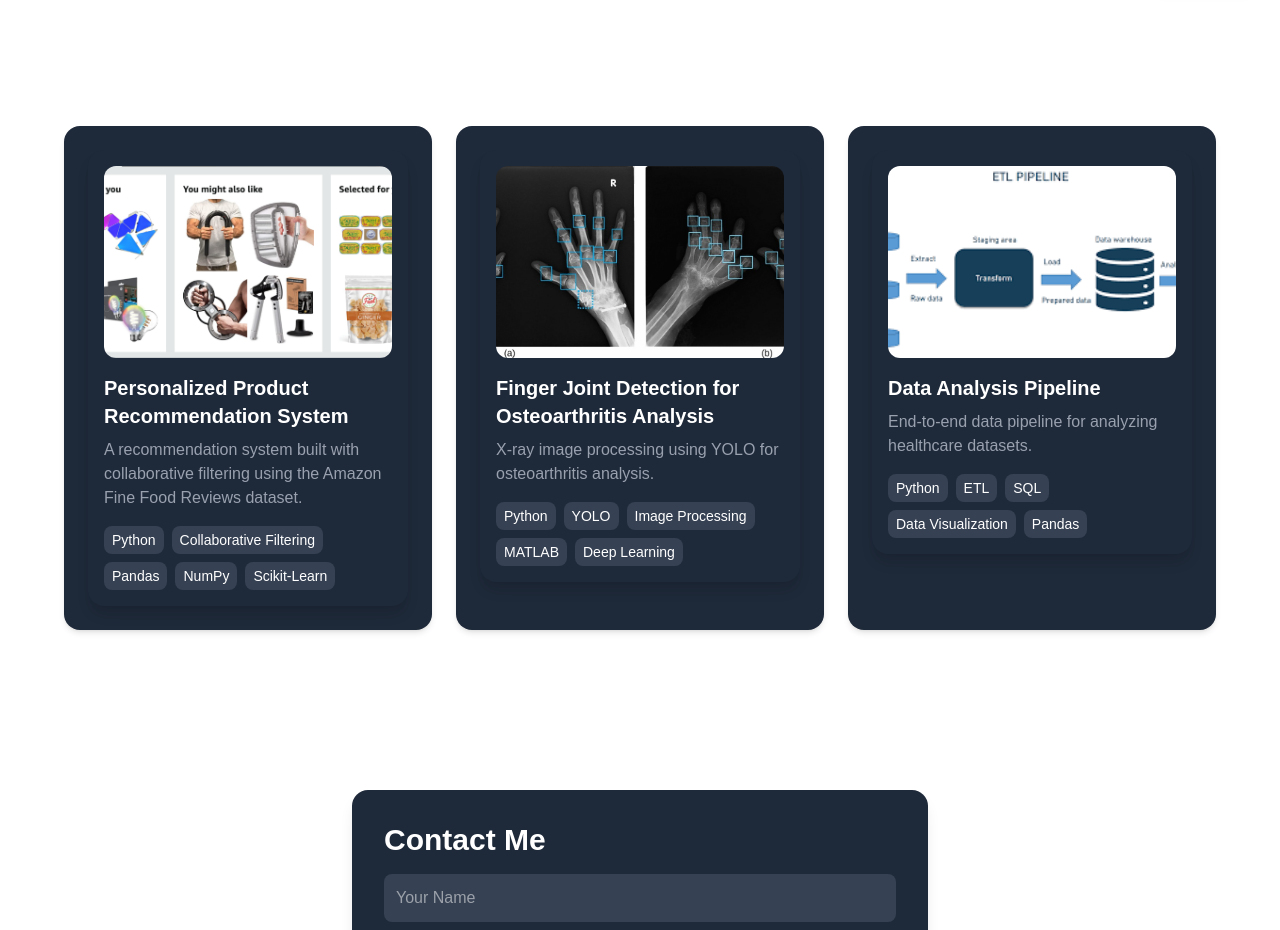
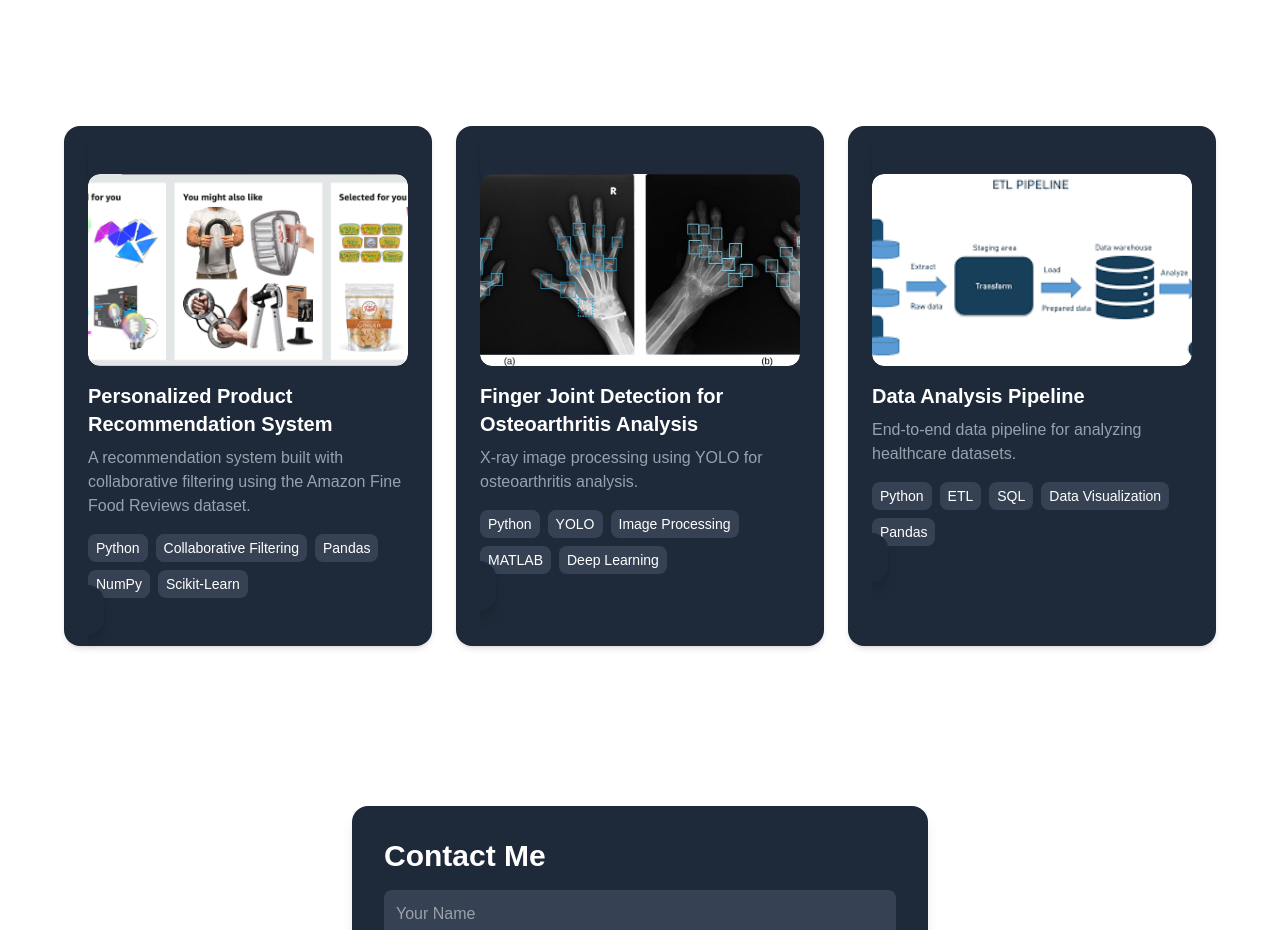
Before and after one commit to saurabh-takle/portfolio, a Next.js app in the folder front-end/: page / in a window 1280 px wide. Shown: the part 802-1732 px from the top of the page. Built offline with nearby package versions, Linux system fonts and the light colour scheme.

Commit message:
cosmetic fixes and updated projectCards

```diff
--- a/front-end/src/app/components/DownloadResume.tsx
+++ b/front-end/src/app/components/DownloadResume.tsx
@@ -15,7 +15,7 @@ const DownloadResume: React.FC = () => {
             className="fixed bottom-4 right-4"
         >
             <a
-                href="/resume.pdf"
+                href="/SaurabhTakle.pdf"
                 download="Saurabh_Takle_Resume.pdf"
                 className="pointer-events-auto bg-transparent hover:bg-blue-600 text-white py-2 px-4 rounded-full flex items-center shadow-lg"
             >
--- a/front-end/src/app/components/Navbar.tsx
+++ b/front-end/src/app/components/Navbar.tsx
@@ -2,18 +2,18 @@
 
 'use client';
 
-import React, {useState, useEffect} from 'react';
+import React, {useState, useEffect, useMemo} from 'react';
 import { motion } from 'framer-motion';
 import { Link, Events } from 'react-scroll';
 
 const Navbar: React.FC = () => {
     const [activeSection, setActiveSection] = useState<string>('home');
 
-    const links = [
+    const links = useMemo(() => ([
         { name: 'Home', href: 'home' },
         { name: 'Projects', href: 'projects' },
         { name: 'Feedback', href: 'feedback' }
-    ];
+    ]), []);
 
     useEffect(() => {
         Events.scrollEvent.register('begin', () => {});
@@ -42,7 +42,7 @@ const Navbar: React.FC = () => {
             Events.scrollEvent.remove('end');
             window.removeEventListener('scroll', handleScroll);
         };
-    }, []);
+    }, [links]);
 
     return (
         <motion.div
--- a/front-end/src/app/components/ProjectCard.tsx
+++ b/front-end/src/app/components/ProjectCard.tsx
@@ -4,23 +4,34 @@
 
 import React from 'react';
 import { motion } from 'framer-motion';
+import Image from 'next/image';
 
 interface ProjectCardProps {
     image: string;
     title: string;
     description: string;
     technologies: string[];
+    githubLink: string;
 }
 
-const ProjectCard: React.FC<ProjectCardProps> = ({ image, title, description, technologies }) => {
+const ProjectCard: React.FC<ProjectCardProps> = ({ image, title, description, technologies, githubLink }) => {
     return (
-        <motion.div
+        <motion.a
+            href={githubLink}
+            target="_blank"
+            rel="noopener noreferrer"
             className="bg-gray-800 rounded-2xl overflow-hidden shadow-lg p-4 hover:scale-105 transition-transform"
             whileHover={{ scale: 1.05 }}
         >
             {/* Project Image */}
             <div className="w-full h-48 overflow-hidden rounded-xl mb-4">
-                <img src={image} alt={title} className="w-full h-full object-cover" />
+            <Image
+                src={image}
+                alt={title}
+                width={500}
+                height={500}
+                className="w-full h-full object-cover rounded-xl"
+            />
             </div>
 
             {/* Project Title */}
@@ -37,7 +48,7 @@ const ProjectCard: React.FC<ProjectCardProps> = ({ image, title, description, te
                     </span>
                 ))}
             </div>
-        </motion.div>
+        </motion.a>
     );
 };
 
--- a/front-end/src/app/components/Projects.tsx
+++ b/front-end/src/app/components/Projects.tsx
@@ -10,6 +10,7 @@ interface Project {
     description: string;
     image: string;
     technologies: string[];
+    githubLink: string;
 }
 
 const projectList: Project[] = [
@@ -18,21 +19,24 @@ const projectList: Project[] = [
         title: "Personalized Product Recommendation System",
         description: "A recommendation system built with collaborative filtering using the Amazon Fine Food Reviews dataset.",
         image: "/images/project1.webp",
-        technologies: ["Python", "Collaborative Filtering", "Pandas", "NumPy", "Scikit-Learn"]
+        technologies: ["Python", "Collaborative Filtering", "Pandas", "NumPy", "Scikit-Learn"],
+        githubLink: "https://github.com/saurabh-takle/personalized-product-recommendation"
     },
     {
         id: 2,
         title: "Finger Joint Detection for Osteoarthritis Analysis",
         description: "X-ray image processing using YOLO for osteoarthritis analysis.",
         image: "/images/project2.jpg",
-        technologies: ["Python", "YOLO", "Image Processing", "MATLAB", "Deep Learning"]
+        technologies: ["Python", "YOLO", "Image Processing", "MATLAB", "Deep Learning"],
+        githubLink: "https://github.com/saurabh-takle/"
     },
     {
         id: 3,
         title: "Data Analysis Pipeline",
         description: "End-to-end data pipeline for analyzing healthcare datasets.",
         image: "/images/project3.png",
-        technologies: ["Python", "ETL", "SQL", "Data Visualization", "Pandas"]
+        technologies: ["Python", "ETL", "SQL", "Data Visualization", "Pandas"],
+        githubLink: "https://github.com/saurabh-takle/Cloud-Computing"
     }
 ];
 
@@ -53,6 +57,7 @@ const Projects: React.FC = () => {
                             title={project.title}
                             description={project.description}
                             technologies={project.technologies}
+                            githubLink={project.githubLink}
                         />
                     </motion.div>
                 ))}
--- a/front-end/src/app/layout.tsx
+++ b/front-end/src/app/layout.tsx
@@ -1,16 +1,16 @@
 import type { Metadata } from "next";
-import { Geist, Geist_Mono } from "next/font/google";
+// import { Geist, Geist_Mono } from "next/font/google";
 import "./globals.css";
 
-const geistSans = Geist({
-  variable: "--font-geist-sans",
-  subsets: ["latin"],
-});
+// const geistSans = Geist({
+//   variable: "--font-geist-sans",
+//   subsets: ["latin"],
+// });
 
-const geistMono = Geist_Mono({
-  variable: "--font-geist-mono",
-  subsets: ["latin"],
-});
+// const geistMono = Geist_Mono({
+//   variable: "--font-geist-mono",
+//   subsets: ["latin"],
+// });
 
 export const metadata: Metadata = {
   title: "saurabh-takle | Portfolio",
```
